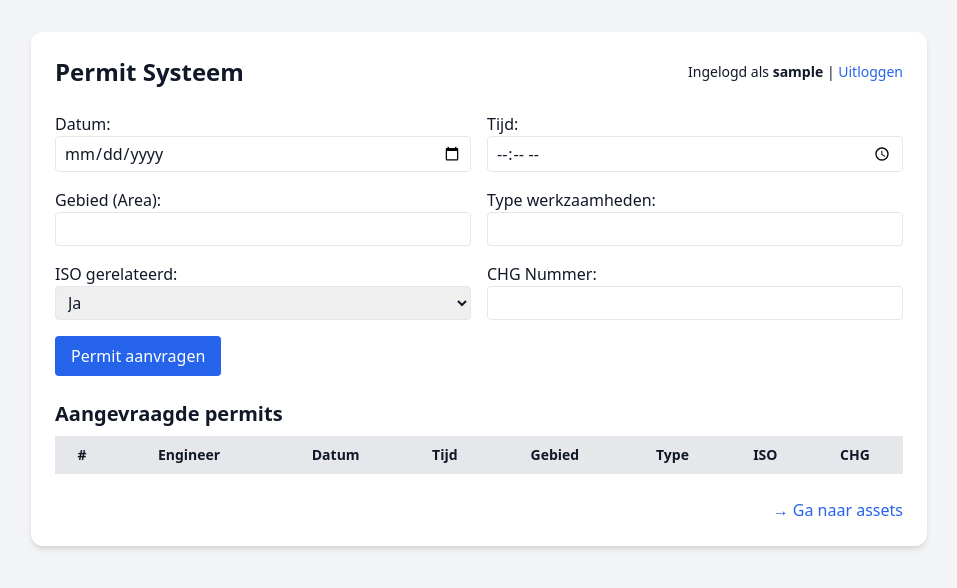
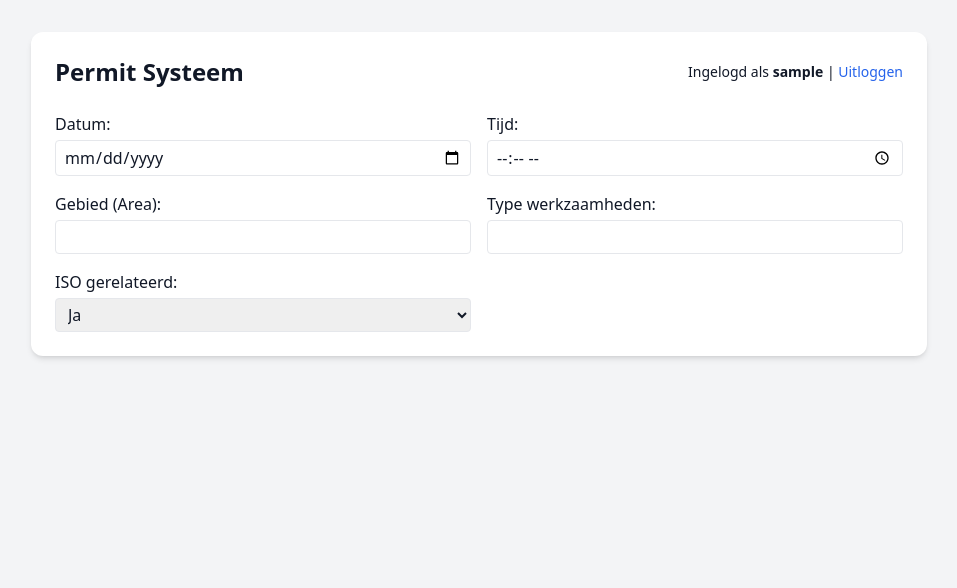
Before and after one commit to MaikelGevdLeeuw/Mslim, a Flask app: page / in a window 1280 px wide. Shown: the top 588 px of the page, without its empty margins (161-1118 px from the left). Run offline with Flask 3, Linux system fonts and the light colour scheme; the visitor is signed in with stand-in values (Sample User, id 1); lists and menus that the app fills with data are empty; some libraries are stand-ins or nearby versions.

Commit message:
Update index.html

```diff
--- a/templates/index.html
+++ b/templates/index.html
@@ -7,6 +7,7 @@
   </head>
   <body class="bg-gray-100 text-gray-900 font-sans p-8">
     <div class="max-w-4xl mx-auto bg-white shadow-md rounded-xl p-6 space-y-6">
+
       <div class="flex justify-between items-center">
         <h1 class="text-2xl font-bold">Permit Systeem</h1>
         <div class="text-sm">
@@ -17,76 +18,24 @@
 
       <form method="POST" action="/submit" class="grid grid-cols-2 gap-4">
         <div>
-          <label>Datum:</label>
+          <label class="block mb-1">Datum:</label>
           <input type="date" name="date" required class="w-full border rounded px-2 py-1">
         </div>
         <div>
-          <label>Tijd:</label>
+          <label class="block mb-1">Tijd:</label>
           <input type="time" name="time" required class="w-full border rounded px-2 py-1">
         </div>
         <div>
-          <label>Gebied (Area):</label>
+          <label class="block mb-1">Gebied (Area):</label>
           <input type="text" name="area" required class="w-full border rounded px-2 py-1">
         </div>
         <div>
-          <label>Type werkzaamheden:</label>
+          <label class="block mb-1">Type werkzaamheden:</label>
           <input type="text" name="type" required class="w-full border rounded px-2 py-1">
         </div>
         <div>
-          <label>ISO gerelateerd:</label>
+          <label class="block mb-1">ISO gerelateerd:</label>
           <select name="iso" required class="w-full border rounded px-2 py-1">
             <option value="Ja">Ja</option>
             <option value="Nee">Nee</option>
           </select>
-        </div>
-        <div>
-          <label>CHG Nummer:</label>
-          <input type="text" name="chg" required class="w-full border rounded px-2 py-1">
-        </div>
-        <div class="col-span-2">
-          <button type="submit" class="bg-blue-600 text-white px-4 py-2 rounded hover:bg-blue-700">
-            Permit aanvragen
-          </button>
-        </div>
-      </form>
-
-      <div>
-        <h2 class="text-xl font-semibold mt-6 mb-2">Aangevraagde permits</h2>
-        <div class="overflow-auto">
-          <table class="table-auto w-full border border-gray-300 text-sm">
-            <thead class="bg-gray-200">
-              <tr>
-                <th class="p-2 border">#</th>
-                <th class="p-2 border">Engineer</th>
-                <th class="p-2 border">Datum</th>
-                <th class="p-2 border">Tijd</th>
-                <th class="p-2 border">Gebied</th>
-                <th class="p-2 border">Type</th>
-                <th class="p-2 border">ISO</th>
-                <th class="p-2 border">CHG</th>
-              </tr>
-            </thead>
-            <tbody>
-              {% for p in permits %}
-              <tr class="hover:bg-gray-50">
-                <td class="p-2 border">{{ p.number }}</td>
-                <td class="p-2 border">{{ p.engineer }}</td>
-                <td class="p-2 border">{{ p.date }}</td>
-                <td class="p-2 border">{{ p.time }}</td>
-                <td class="p-2 border">{{ p.area }}</td>
-                <td class="p-2 border">{{ p.type }}</td>
-                <td class="p-2 border">{{ p.iso }}</td>
-                <td class="p-2 border">{{ p.chg }}</td>
-              </tr>
-              {% endfor %}
-            </tbody>
-          </table>
-        </div>
-      </div>
-
-      <div class="text-right">
-        <a href="/assets" class="text-blue-600 hover:underline">→ Ga naar assets</a>
-      </div>
-    </div>
-  </body>
-</html>
```
